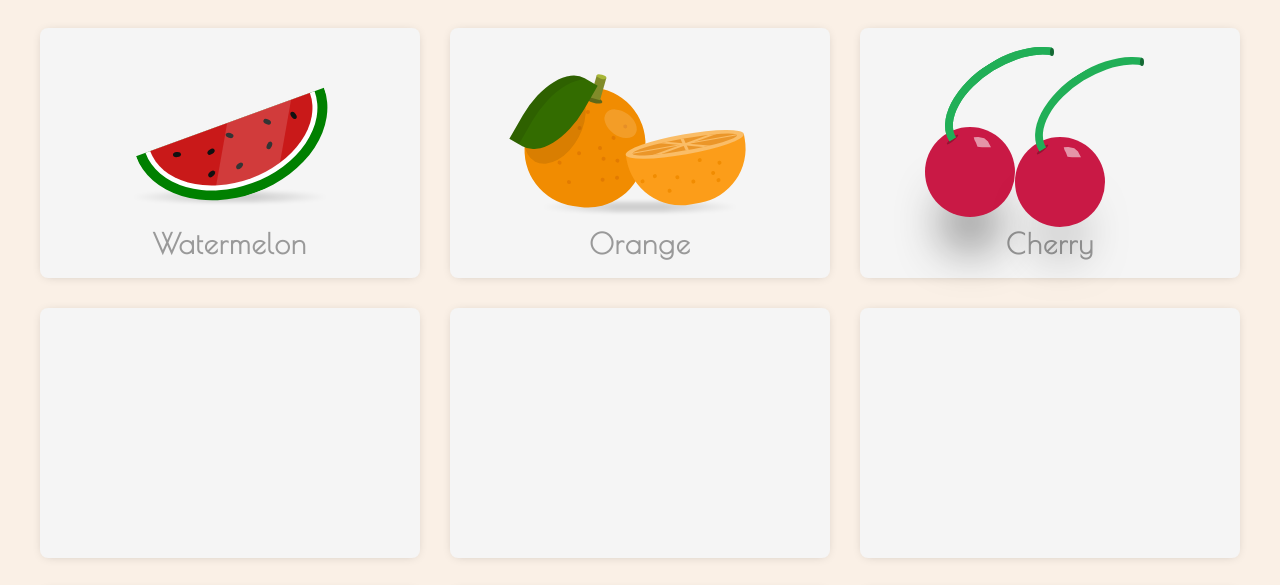
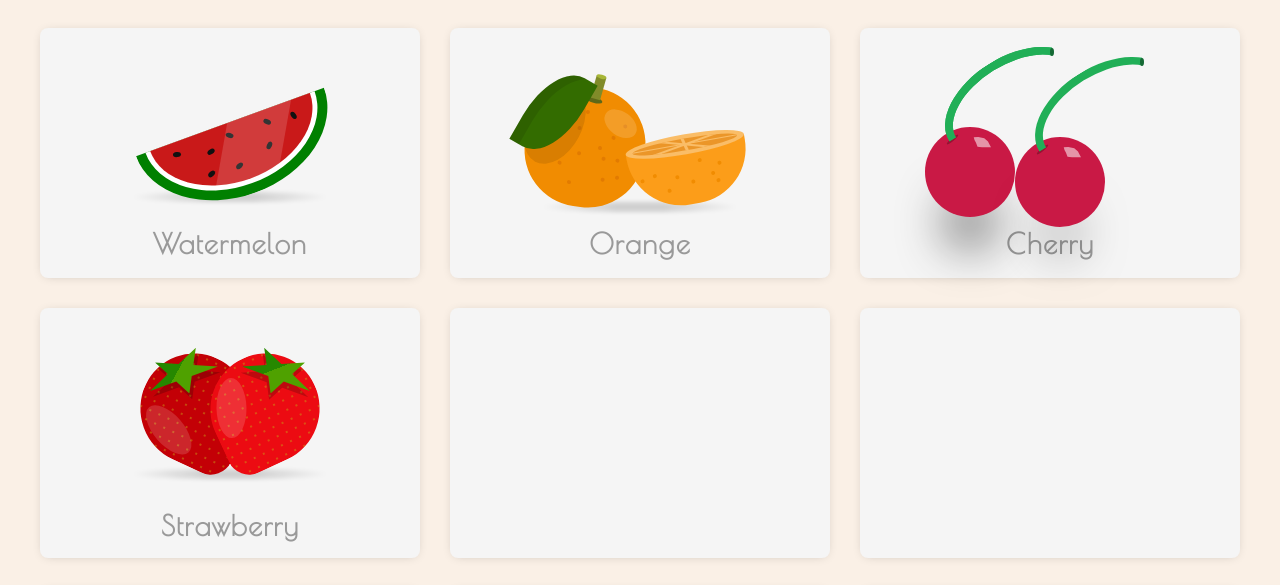
Before and after one commit to Rickbarb10/flat-fruits-project, a plain HTML site: page index.html in a window 1280 px wide. Shown: the part 181-766 px from the top of the page. Drawn offline with nearby package versions, Linux system fonts and the light colour scheme.

Commit message:
Aggiunto Strawberry

```diff
--- a/index.html
+++ b/index.html
@@ -99,7 +99,20 @@
                 </div>
                 <h3>Cherry</h3>
             </div>
-        <div class="fruit_single"></div>
+            <div class="fruit_single strawberry">
+                <div class="fruit_structure">
+                    <div class="straw_first">
+                        <div class="straw_leaves leaves_shadow"></div>
+                        <div class="straw_leaves"></div>
+                    </div>
+                    <div class="straw_first straw_second">
+                        <div class="straw_leaves leaves_shadow"></div>
+                        <div class="straw_leaves"></div>
+                    </div>
+                </div>
+                <div class="wm_shadow"></div>
+                <h3>Strawberry</h3>
+                </div>
             <div class="fruit_single"></div>
             <div class="fruit_single"></div>
             <div class="fruit_single"></div>
--- a/style.css
+++ b/style.css
@@ -589,3 +589,85 @@ box-shadow: 0px 50px 50px -24px rgba(0,0,0,0.82);
     margin-top: 20px;
     z-index: 2;
 }
+
+
+/* STRAWBERRY */
+.strawberry .fruit_structure {
+    display: flex;
+    justify-content: center;
+}
+
+
+.straw_first {
+    width: 110px;
+    height: 110px;
+    background-color: #C30006;
+    background-image: -webkit-repeating-radial-gradient(center center, rgba(199, 165, 20,.45),rgba(199, 165, 20,.45) 1px, transparent 1px, transparent 100%);
+    background-image: -moz-repeating-radial-gradient(center center, rgba(199, 165, 20,.45),rgba(199, 165, 20,.45) 1px, transparent 1px, transparent 100%);
+    background-image: -ms-repeating-radial-gradient(center center, rgba(199, 165, 20,.45),rgba(199, 165, 20,.45) 1px, transparent 1px, transparent 100%);
+    background-image: repeating-radial-gradient(center center,rgba(199, 165, 20,.45), rgba(199, 165, 20,.45) 1px, transparent 1px, transparent 100%);
+    -webkit-background-size: 10px 10px;
+    -moz-background-size: 10px 10px;
+    background-size: 10px 10px;
+    border-radius: 65% 26% 65% 62%;
+    margin-top: 30px;
+    position: relative;
+    z-index: 1;
+    transform: rotate(115deg);
+    -webkit-transform: rotate(115deg);
+    -moz-transform: rotate(115deg);
+    -ms-transform: rotate(115deg);
+    -o-transform: rotate(115deg);
+}
+
+.straw_leaves {
+    position: absolute;
+    bottom: 5px;
+    left: -10px;
+    width: 75px;
+    height: 45px;
+    overflow: hidden;
+    background: rgb(79,161,0);
+    background: linear-gradient(139deg, rgba(79,161,0,1) 0%, rgba(79,161,0,1) 55%, rgba(38,136,0,1) 54%);
+    clip-path: polygon(50% 0%, 61% 35%, 98% 35%, 68% 57%, 79% 91%, 50% 70%, 21% 91%, 32% 57%, 2% 35%, 39% 35%);
+    transform: rotate(45deg);
+    -webkit-transform: rotate(45deg);
+    -moz-transform: rotate(45deg);
+    -ms-transform: rotate(45deg);
+    -o-transform: rotate(45deg);
+}
+
+.straw_first::after {
+	content: '';
+	position: absolute;
+	top: 40px;
+	right: 10px;
+	width: 30px;
+	height: 60px;
+	background-color: rgba(255,255,255,.15);
+	border-radius: 50%;
+	-webkit-border-radius: 50%;
+	-moz-border-radius: 50%;
+	-ms-border-radius: 50%;
+	-o-border-radius: 50%;
+	transform: rotate(24deg);
+	-webkit-transform: rotate(24deg);
+	-moz-transform: rotate(24deg);
+	-ms-transform: rotate(24deg);
+	-o-transform: rotate(24deg);
+}
+.leaves_shadow {
+	background: rgba(0,0,0,0.2);
+	bottom: 10px;
+	left: -6px;
+}
+
+.straw_second {
+    background-color: #ec0b12;
+	transform: rotate(-205deg);
+	-webkit-transform: rotate(-205deg);
+	-moz-transform: rotate(-205deg);
+	-ms-transform: rotate(-205deg);
+	-o-transform: rotate(-205deg);
+	margin-left: -40px;
+}
```
Lines whose indentation alone changed are shown as unchanged.
